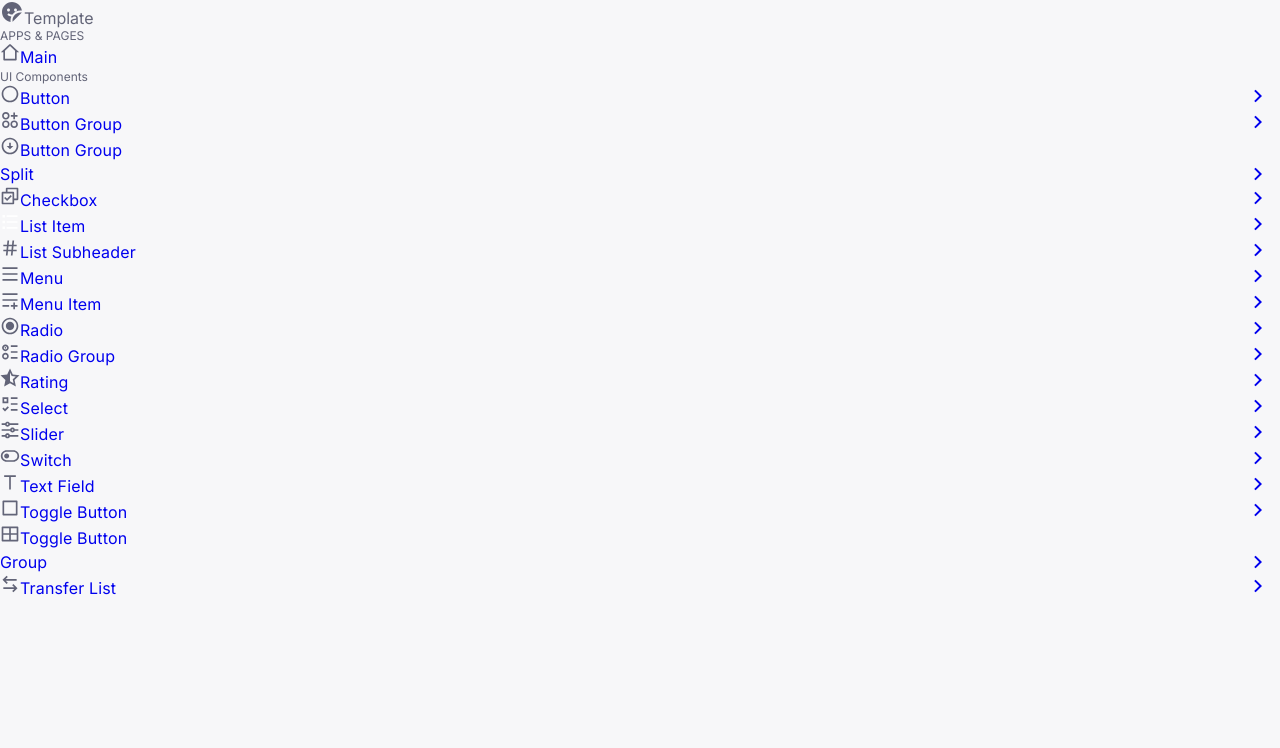
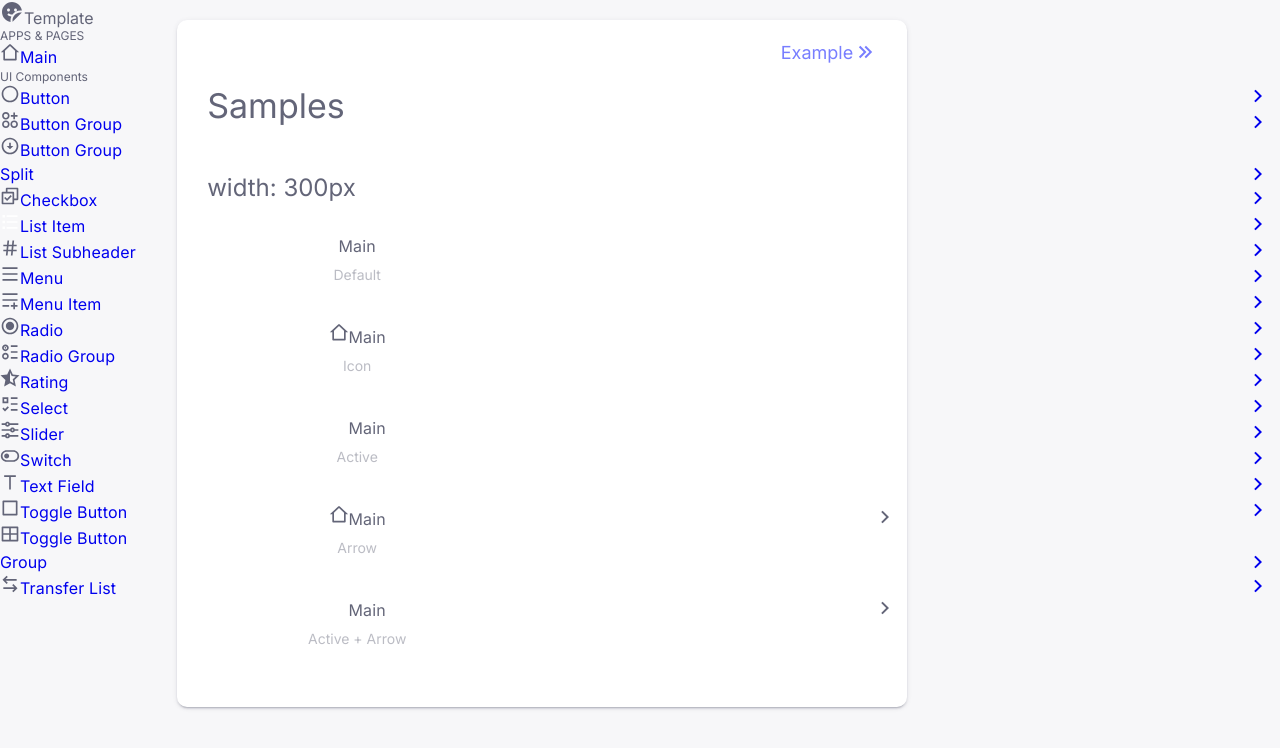
Before and after one commit to HaJaehyeong/template, a Next.js app: page /how-to-use/list-item in a window 1280 px wide. Shown: the top 748 px of the page. Built offline with nearby package versions, Linux system fonts and the light colour scheme.

Commit message:
add sample, example: List Itme

```diff
--- a/src/app/(sample)/how-to-use/(ui-components)/list-item/_components/list-item-example/list-item-example.tsx
+++ b/src/app/(sample)/how-to-use/(ui-components)/list-item/_components/list-item-example/list-item-example.tsx
@@ -1,32 +1,119 @@
 'use client';
+import UiListItem from '@/ui/list-item/list-item';
+import { Ri24HoursLine, RiApps2AddLine, RiCircleLine, RiListCheck, RiUser2Line } from '@remixicon/react';
+import Link from 'next/link';
+import { usePathname } from 'next/navigation';
 import ExampleContent from '../../../_components/example-content/example-content';
 import PropsTable from '../../../_components/props-table/props-table';
 
-const CheckboxProps = [
+/**
+ * icon?: RemixiconComponentType;
+ * name: string;
+ * arrow?: boolean;
+ * active?: boolean;
+ */
+const ListItemProps = [
   {
-    Name: 'value',
-    Type: 'string | React.ReactNode',
+    Name: 'name',
+    Type: 'string',
     Default: '-',
-    Description: '버튼에 표시할 값',
+    Description: 'Item에 표시될 이름',
+  },
+  {
+    Name: 'icon',
+    Type: 'RemixiconComponentType',
+    Default: '-',
+    Description: '표시할 아이콘 (Remixicon Component 이용)',
+  },
+  {
+    Name: 'arrow',
+    Type: 'boolean',
+    Default: 'false',
+    Description: '아이템 오른쪽 끝에 화살표 표시 유무',
+  },
+  {
+    Name: 'active',
+    Type: 'boolean',
+    Default: 'false',
+    Description: '아이템 활성화 표시',
   },
 ];
 
 const comment = `
-  없음!!
+  제일 왼쪽에 표시되고 있는 Navigation에 각 아이템을 UiListItem Component를 이용해서 작성했습니다.
 `;
 
-const CheckboxExample: React.FC = () => {
+const ListItemExample: React.FC = () => {
+  const pathName = usePathname();
+  const NAVI_EXAMPLES = [
+    { name: 'Button', path: '/how-to-use/button', icon: RiCircleLine, sortNo: 1 },
+    { name: 'Button Group', path: '/how-to-use/button-group', icon: RiApps2AddLine, sortNo: 2 },
+    { name: 'List Item', path: '/how-to-use/list-item', icon: RiListCheck, sortNo: 3 },
+  ];
+
   return (
     <>
       <h4>Example</h4>
-      <ExampleContent title="" code={``} result={''} />
+      <ExampleContent
+        title="Name"
+        code={`<div style={{ width: '210px' }}>\n\t<UiListItem name="Name" />\n\t<UiListItem name="TEST" />\n</div>`}
+        result={
+          <div style={{ width: '210px' }}>
+            <UiListItem name="Name" />
+            <UiListItem name="TEST" />
+          </div>
+        }
+      />
+      <ExampleContent
+        title="Icon"
+        code={`<div style={{ width: '210px' }}>\n\t<UiListItem name="Example" icon={Ri24HoursLine} />\n\t<UiListItem name="Example" icon={RiUser2Line} />\n</div>`}
+        result={
+          <div style={{ width: '210px' }}>
+            <UiListItem name="Example" icon={Ri24HoursLine} />
+            <UiListItem name="Example" icon={RiUser2Line} />
+          </div>
+        }
+      />
+      <ExampleContent
+        title="Active"
+        code={`<div style={{ width: '210px' }}>\n\t<UiListItem name="Example" icon={Ri24HoursLine} active />\n\t<UiListItem name="Example" icon={RiUser2Line} active={true} />\n</div>`}
+        result={
+          <div style={{ width: '210px' }}>
+            <UiListItem name="Example" icon={Ri24HoursLine} active />
+            <UiListItem name="Example" icon={RiUser2Line} active={true} />
+          </div>
+        }
+      />
+      <ExampleContent
+        title="Arrow"
+        code={`<div style={{ width: '210px' }}>\n\t<UiListItem name="Example" icon={Ri24HoursLine} active arrow />\n\t<UiListItem name="Example" icon={RiUser2Line} active={true} arrow={true} />\n</div>`}
+        result={
+          <div style={{ width: '210px' }}>
+            <UiListItem name="Example" icon={Ri24HoursLine} active arrow />
+            <UiListItem name="Example" icon={RiUser2Line} active={true} arrow={true} />
+          </div>
+        }
+      />
 
       <h4>Props</h4>
-      <PropsTable datas={CheckboxProps} />
+      <PropsTable datas={ListItemProps} />
 
       <hr />
 
       <h4>Example Usage</h4>
+      <ExampleContent
+        title="Navigation"
+        code={`const pathName = usePathname();\nconst NAVI_EXAMPLES = [\n\t{ name: 'Button', path: '/how-to-use/button', icon: RiCircleLine, sortNo: 1 },\n\t{ name: 'Button Group', path: '/how-to-use/button-group', icon: RiApps2AddLine, sortNo: 2 },\n\t{ name: 'List Item', path: '/how-to-use/list-item', icon: RiListCheck, sortNo: 3 },\n];\n\n<div style={{ width: '300px' }}>\n\t{NAVI_EXAMPLES.map((item, index) => (\n\t\t<Link href={item.path} key={item.name + index}>\n\t\t\t<UiListItem icon={item.icon} name={item.name} active={item.path === pathName} arrow />\n\t\t</Link>\n\t))}\n</div>`}
+        result={
+          <div style={{ width: '300px' }}>
+            {NAVI_EXAMPLES.map((item, index) => (
+              <Link href={item.path} key={item.name + index}>
+                <UiListItem icon={item.icon} name={item.name} active={item.path === pathName} arrow />
+              </Link>
+            ))}
+          </div>
+        }
+      />
 
       <hr />
       <h4>Comment</h4>
@@ -35,4 +122,4 @@ const CheckboxExample: React.FC = () => {
   );
 };
 
-export default CheckboxExample;
+export default ListItemExample;
--- a/src/app/(sample)/how-to-use/(ui-components)/list-item/_components/list-item-sample/list-item-sample.module.scss
+++ b/src/app/(sample)/how-to-use/(ui-components)/list-item/_components/list-item-sample/list-item-sample.module.scss
@@ -1,10 +1,9 @@
-.variant,
-.color,
-.size,
-.state {
+.samples {
   display: flex;
-  flex-direction: row;
-  gap: 16px;
+  flex-direction: column;
+  gap: 40px;
+
+  width: 300px;
 }
 
 .color {
--- a/src/app/(sample)/how-to-use/(ui-components)/list-item/_components/list-item-sample/list-item-sample.tsx
+++ b/src/app/(sample)/how-to-use/(ui-components)/list-item/_components/list-item-sample/list-item-sample.tsx
@@ -1,4 +1,5 @@
-import UiButton from '@/ui/button/button';
+import UiListItem from '@/ui/list-item/list-item';
+import { RiHome2Line } from '@remixicon/react';
 import { memo } from 'react';
 import styles from './list-item-sample.module.scss';
 
@@ -6,12 +7,28 @@ const ListItemSample: React.FC = () => {
   return (
     <>
       <div>
-        <h4>Variant</h4>
-        <h5>Contained (Default)</h5>
-        <div className={styles.variant}>
+        <h4>Samples</h4>
+        <h5>width: 300px</h5>
+        <div className={styles.samples}>
           <div className={styles.item}>
-            <UiButton value="Button" />
+            <UiListItem name={'Main'} />
             <label>Default</label>
+          </div>
+          <div className={styles.item}>
+            <UiListItem name={'Main'} icon={RiHome2Line} />
+            <label>Icon</label>
+          </div>
+          <div className={styles.item}>
+            <UiListItem name={'Main'} icon={RiHome2Line} active />
+            <label>Active</label>
+          </div>
+          <div className={styles.item} style={{ width: '300px' }}>
+            <UiListItem name={'Main'} icon={RiHome2Line} arrow />
+            <label>Arrow</label>
+          </div>
+          <div className={styles.item} style={{ width: '300px' }}>
+            <UiListItem name={'Main'} icon={RiHome2Line} active arrow />
+            <label>Active + Arrow</label>
           </div>
         </div>
       </div>
--- a/src/app/(sample)/how-to-use/(ui-components)/list-item/page.tsx
+++ b/src/app/(sample)/how-to-use/(ui-components)/list-item/page.tsx
@@ -1,5 +1,13 @@
+import UiComponentsWrapper from '../_components/ui-components-wrapper/ui-components-wrapper';
+import ListItemExample from './_components/list-item-example/list-item-example';
+import ListItemSample from './_components/list-item-sample/list-item-sample';
+
 const ListItemPage: React.FC = () => {
-  return <></>;
+  return (
+    <UiComponentsWrapper exampleChildren={<ListItemExample />}>
+      <ListItemSample />
+    </UiComponentsWrapper>
+  );
 };
 
 export default ListItemPage;
```
